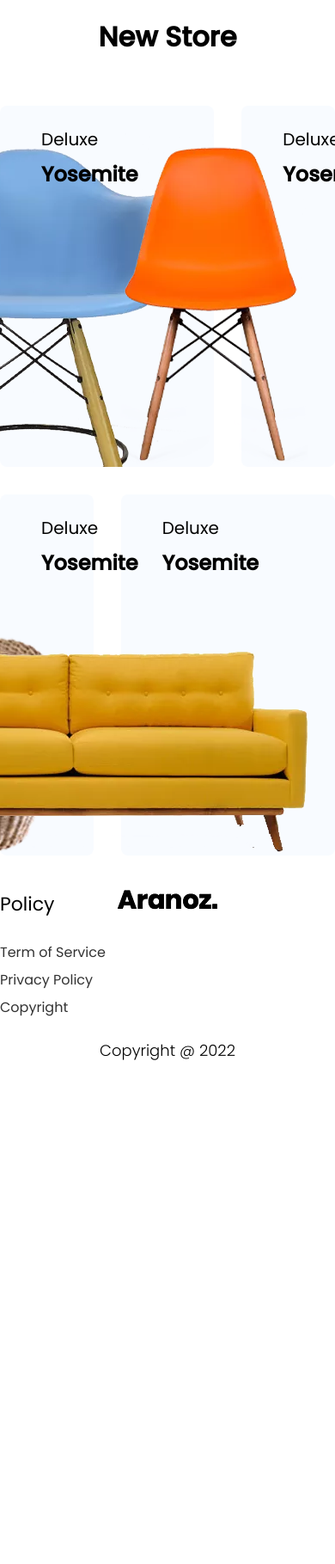
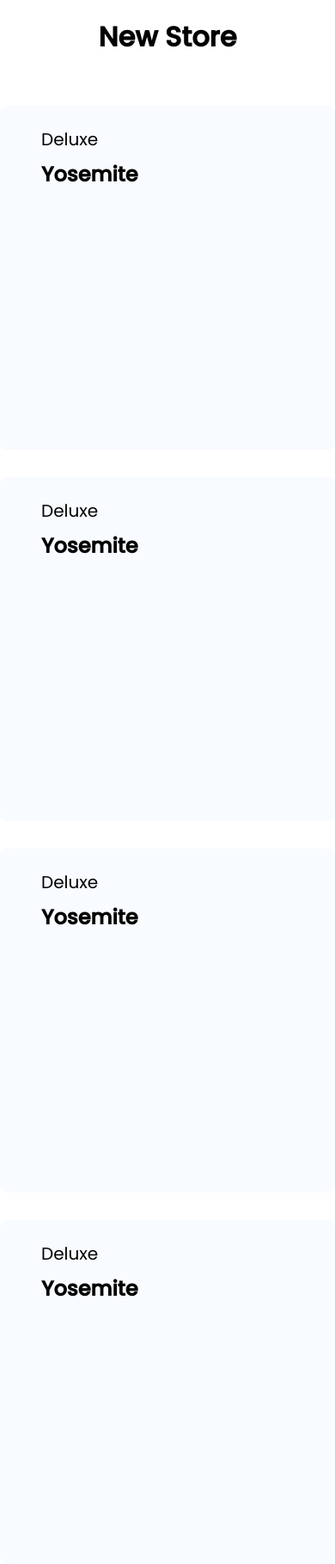
Before and after one commit to MichaelHo02/COSC2430-Web_Programming-ASM1_final, a PHP site: page / in a window 390 px wide; the page is wider, and only the part inside the window is pictured. Shown: the part 110-1929 px from the top of that part at 86% size. Before the commit the page ends 1343 px from the top of that part, so only its background shows below. Run offline with PHP 8.4, Linux system fonts and the light colour scheme.

Commit message:
Responsive temp

```diff
--- a/assets/css/base.css
+++ b/assets/css/base.css
@@ -12,3 +12,7 @@ body,
 html {
     width: 100%;
 }
+
+.main {
+    width: 100%;
+}
--- a/assets/css/navbar/navbar.css
+++ b/assets/css/navbar/navbar.css
@@ -4,6 +4,8 @@
     position: sticky;
     z-index: 10;
     top: 0;
+    right: 0;
+    left: 0;
 }
 
 .header-wrapper {
--- a/assets/css/newstore/newstore.css
+++ b/assets/css/newstore/newstore.css
@@ -55,3 +55,21 @@
 
 .new-store__card-title {
 }
+
+@media (max-width: 767px) {
+    .new-store-wrapper {
+        grid-template-columns: 1fr;
+        grid-template-rows: repeat(4, 400px);
+
+    }
+
+    .new-store__card {
+    grid-column-start: 1 !important;
+    grid-column-end: 2 !important;
+    }
+
+    .new-store__img {
+        display: none;
+    }
+
+}
--- a/index.html
+++ b/index.html
@@ -92,7 +92,7 @@
           </div>
         </div>
       </div>
-      <footer class="grid wide">
+      <!-- <footer class="grid wide">
         <div class="footer__container display-grid template-2-row">
           <div class="footer__row grid-row-1 display-grid template-3-column">
             <div class="footer__left">
@@ -118,7 +118,7 @@
             <p class="text-center font-size-3">Copyright @ 2022</p>
           </div>
         </div>
-      </footer>
+      </footer> -->
     </div>
   </body>
 </html>
```
